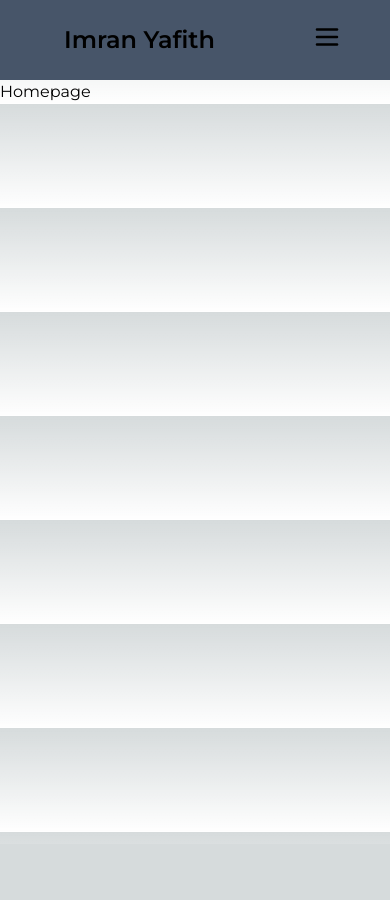
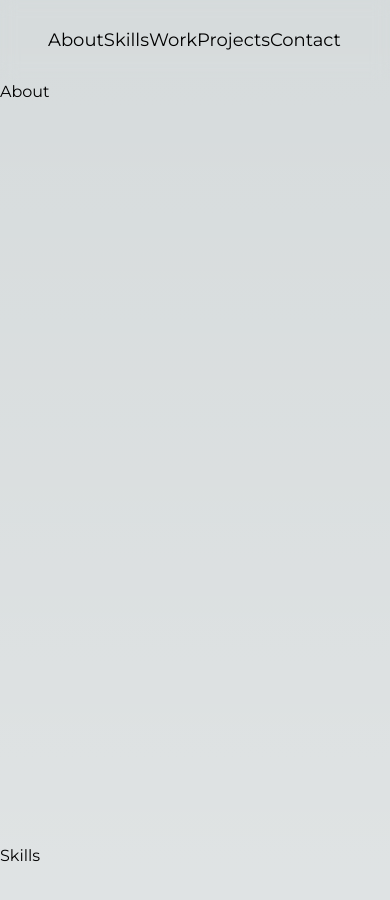
Before and after one commit to pixelfox01/imranyafith.com, a Next.js app in the folder frontend/: page / in a window 390 px wide. Shown: the top 900 px of the page. Before the commit the page ends 844 px from the top, so only its background shows below. Built offline with nearby package versions, Linux system fonts and the light colour scheme.

Commit message:
Created Navbar

```diff
--- /dev/null
+++ b/frontend/app/Containers/About/about.tsx
@@ -0,0 +1,5 @@
+const About = () => {
+  return <div className="h-expand">About</div>;
+};
+
+export default About;
--- /dev/null
+++ b/frontend/app/Containers/Contact/contact.tsx
@@ -0,0 +1,9 @@
+const Contact = () => {
+  return (
+    <div id="contact" className="h-expand">
+      Contact
+    </div>
+  );
+};
+
+export default Contact;
--- /dev/null
+++ b/frontend/app/Containers/Projects/projects.tsx
@@ -0,0 +1,9 @@
+const Projects = () => {
+  return (
+    <div id="projects" className="h-expand">
+      Projects
+    </div>
+  );
+};
+
+export default Projects;
--- /dev/null
+++ b/frontend/app/Containers/Skills/skills.tsx
@@ -0,0 +1,9 @@
+const Skills = () => {
+  return (
+    <div id="skills" className="h-expand">
+      Skills
+    </div>
+  );
+};
+
+export default Skills;
--- /dev/null
+++ b/frontend/app/Containers/Work/work.tsx
@@ -0,0 +1,9 @@
+const Work = () => {
+  return (
+    <div id="work" className="h-expand">
+      Work
+    </div>
+  );
+};
+
+export default Work;
--- /dev/null
+++ b/frontend/app/Containers/index.ts
@@ -0,0 +1,5 @@
+export { default as About } from "@/app/Containers/About/about";
+export { default as Skills } from "@/app/Containers/Skills/skills";
+export { default as Work } from "@/app/Containers/Work/work";
+export { default as Projects } from "@/app/Containers/Projects/projects";
+export { default as Contact } from "@/app/Containers/Contact/contact";
--- a/frontend/app/components/navbar.tsx
+++ b/frontend/app/components/navbar.tsx
@@ -1,32 +1,23 @@
 "use client";
 
 import { NAV_LINKS } from "../constants";
-import { IconMenu2 } from "@tabler/icons-react";
-import { useState } from "react";
 import Link from "next/link";
 
 const Navbar = () => {
-  const [isMenuOpen, setIsMenuOpen] = useState(false);
-
-  const handleClick = () => {
-    setIsMenuOpen(!isMenuOpen);
-    console.log(isMenuOpen);
-  };
-
   return (
-    <nav className="w-full flex justify-between h-20 items-center bg-slate-600">
-      <h1 className="md:w-[25%] md:text-lg ml-16 font-semibold text-2xl">
+    <nav className="sticky top-0 flex justify-between h-nav bg-transparent backdrop-filter backdrop-blur-[8px] items-center px-12">
+      <h1 className="hidden uppercase lg:flex font-semibold tracking-widest h-1/2 pr-12 text-lg justify-center items-center border-r-2 border-slate-200">
         Imran Yafith
       </h1>
-      <div className="md:hidden mr-12">
-        <button onClick={handleClick}>
-          <IconMenu2 size={30} />
-        </button>
-      </div>
-      <ul className="hidden md:flex md:w-full justify-between mr-32">
+      <ul className="flex w-full lg:w-[60%] h-1/2 items-center text-lg mr-5 justify-between">
         {NAV_LINKS.map((link) => (
-          <li key={`link-${link}`}>
-            <Link href={link.path}>{link.label}</Link>
+          <li key={link.key}>
+            <Link
+              className="hover:underline underline-offset-4"
+              href={link.path}
+            >
+              {link.label}
+            </Link>
           </li>
         ))}
       </ul>
--- a/frontend/app/constants/index.ts
+++ b/frontend/app/constants/index.ts
@@ -1,25 +1,31 @@
 export const NAV_LINKS: {
   label: string;
   path: string;
+  key: string;
 }[] = [
   {
     label: "About",
     path: "#about",
+    key: "about",
+  },
+  {
+    label: "Skills",
+    path: "#skills",
+    key: "skills",
   },
   {
     label: "Work",
     path: "#work",
-  },
-  {
-    label: "Skills",
-    path: "#skills",
+    key: "work",
   },
   {
     label: "Projects",
     path: "#projects",
+    key: "projects",
   },
   {
     label: "Contact",
     path: "#contact",
+    key: "contact",
   },
 ];
--- a/frontend/app/globals.css
+++ b/frontend/app/globals.css
@@ -6,14 +6,21 @@
   --foreground-rgb: 0, 0, 0;
   --background-start-rgb: 214, 219, 220;
   --background-end-rgb: 255, 255, 255;
+  --nav-height: 5rem;
 }
 
 @media (prefers-color-scheme: dark) {
   :root {
     --foreground-rgb: 255, 255, 255;
-    --background-start-rgb: 0, 0, 0;
-    --background-end-rgb: 0, 0, 0;
+    --background-start-rgb: 10, 10, 10;
+    --background-end-rgb: 10, 10, 10;
+    --nav-height: 5rem;
   }
+}
+
+html {
+  scroll-behavior: smooth;
+  scroll-padding-top: var(--nav-height);
 }
 
 body {
--- a/frontend/app/page.tsx
+++ b/frontend/app/page.tsx
@@ -1,5 +1,13 @@
-import Image from "next/image";
+import { About, Skills, Work, Projects, Contact } from "@/app/Containers";
 
 export default function Home() {
-  return <div>Homepage</div>;
+  return (
+    <div>
+      <About />
+      <Skills />
+      <Work />
+      <Projects />
+      <Contact />
+    </div>
+  );
 }
--- a/frontend/tailwind.config.ts
+++ b/frontend/tailwind.config.ts
@@ -1,20 +1,24 @@
-import type { Config } from 'tailwindcss'
+import type { Config } from "tailwindcss";
 
 const config: Config = {
   content: [
-    './pages/**/*.{js,ts,jsx,tsx,mdx}',
-    './components/**/*.{js,ts,jsx,tsx,mdx}',
-    './app/**/*.{js,ts,jsx,tsx,mdx}',
+    "./pages/**/*.{js,ts,jsx,tsx,mdx}",
+    "./components/**/*.{js,ts,jsx,tsx,mdx}",
+    "./app/**/*.{js,ts,jsx,tsx,mdx}",
   ],
   theme: {
     extend: {
       backgroundImage: {
-        'gradient-radial': 'radial-gradient(var(--tw-gradient-stops))',
-        'gradient-conic':
-          'conic-gradient(from 180deg at 50% 50%, var(--tw-gradient-stops))',
+        "gradient-radial": "radial-gradient(var(--tw-gradient-stops))",
+        "gradient-conic":
+          "conic-gradient(from 180deg at 50% 50%, var(--tw-gradient-stops))",
+      },
+      height: {
+        nav: "var(--nav-height)",
+        expand: "calc(100vh - var(--nav-height))",
       },
     },
   },
   plugins: [],
-}
-export default config
+};
+export default config;
```
